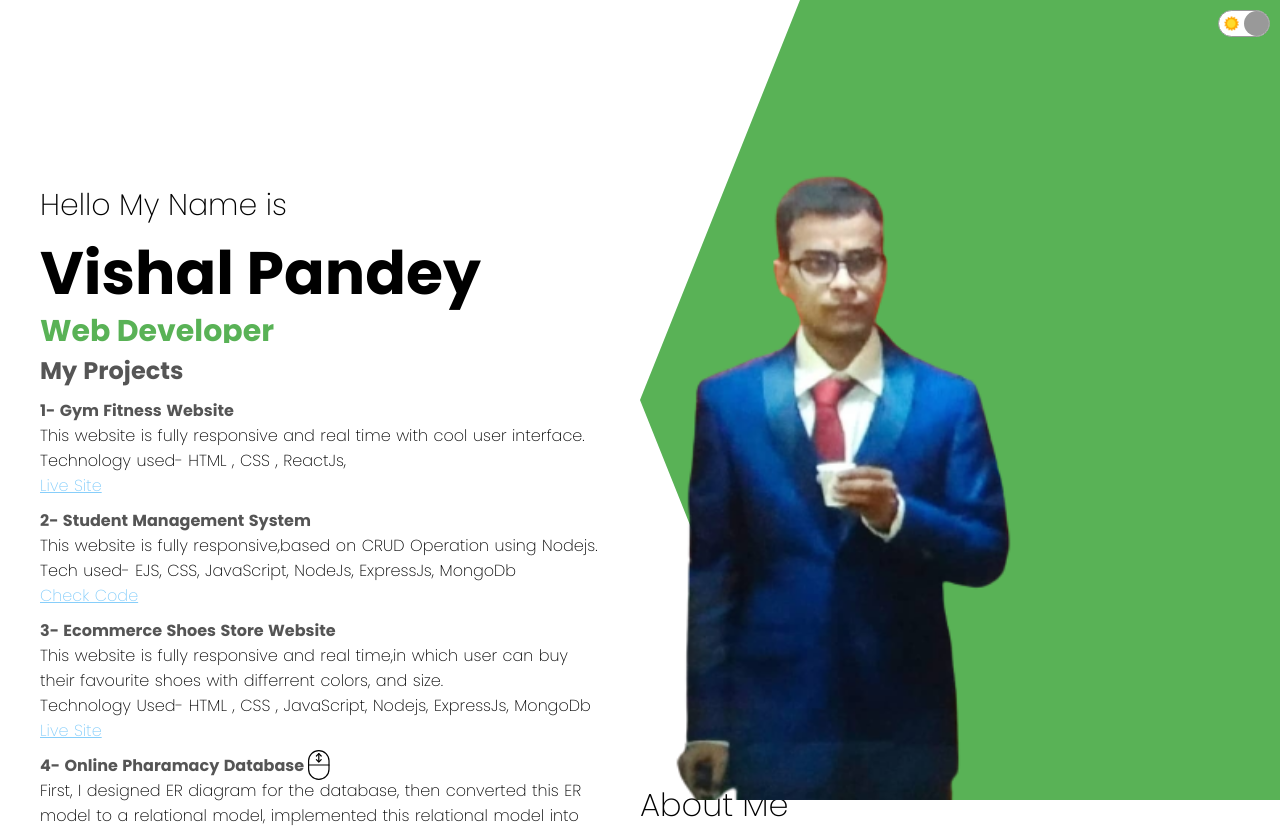
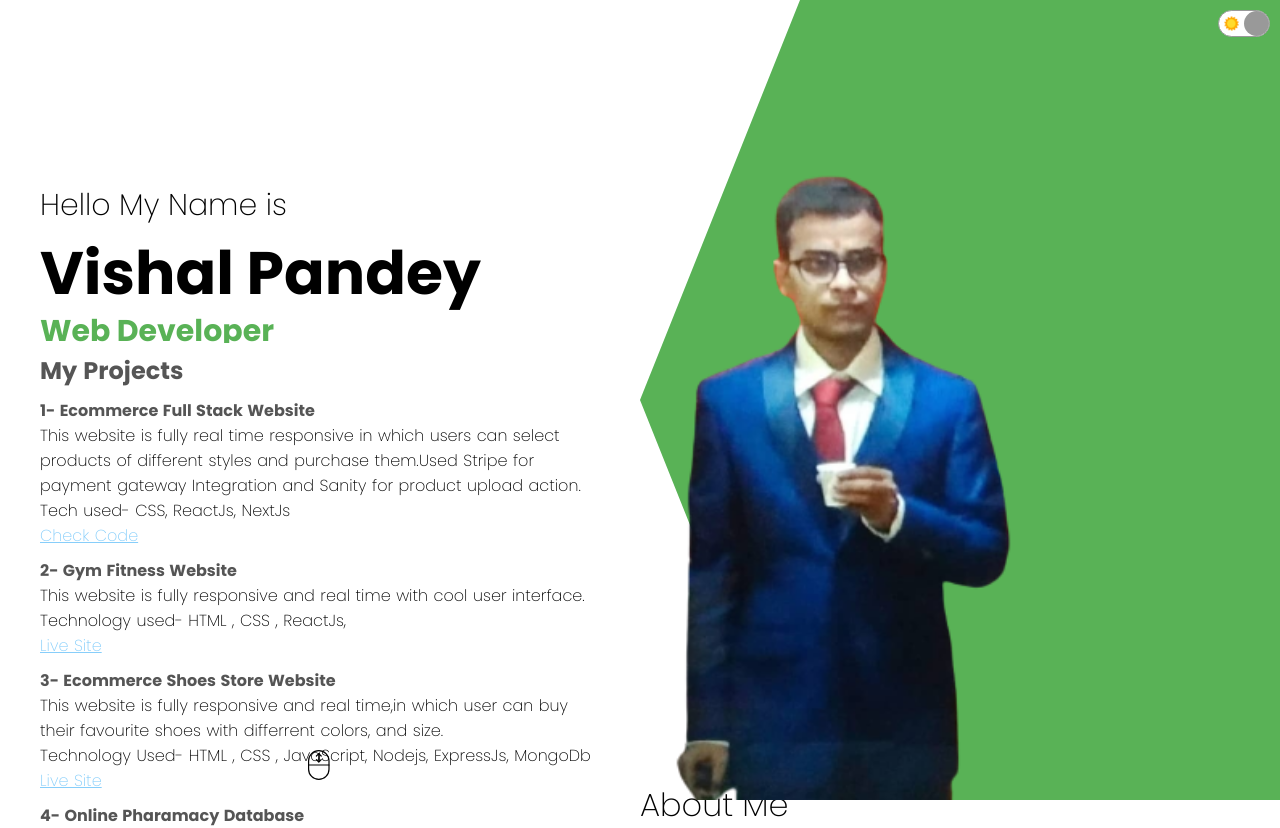
Before and after one commit to vishalrider237/Portfolio, a React (Create React App) app: page / in a window 1280 px wide. Shown: the top 828 px of the page. Built offline with nearby package versions, Linux system fonts and the light colour scheme; a web font is replaced by a local one.

Commit message:
changed something

```diff
--- a/src/components/intro/intro.jsx
+++ b/src/components/intro/intro.jsx
@@ -14,18 +14,20 @@ const Intro = () =>{
               </div>
               <p className="i-desc">
                  <h2 className="h">My Projects</h2>
-               <h4 className="h">1- Gym Fitness Website</h4>This website is fully responsive and real time with cool user interface.<br/>
+            <h4 className="h">1- Ecommerce Full Stack Website</h4>This website is fully real time responsive in which users can select products
+                   of different styles and purchase them.Used Stripe for payment gateway Integration and Sanity for product upload action.<br/>
+                   Tech used- CSS, ReactJs, NextJs <br/>
+                   <div>
+                     <a href="https://ecommerce-full-stack-flax.vercel.app/" className="code">Check Code</a>
+                   </div>
+               <h4 className="h">2- Gym Fitness Website</h4>This website is fully responsive and real time with cool user interface.<br/>
                       Technology used-
                           HTML , CSS , ReactJs,
                         <br/>
                         <div>
                           <a href="https://fitclub-af9.pages.dev/" className="code">Live Site</a>
                   </div>
-                <h4 className="h">2- Student Management System</h4>This website is fully responsive,based on CRUD Operation using Nodejs.<br/>
-                   Tech used- EJS, CSS, JavaScript, NodeJs, ExpressJs, MongoDb  <br/>
-                   <div>
-                     <a href="https://github.com/vishalrider237/Student-Managment-System" className="code">Check Code</a>
-                   </div>
+
                   <h4 className="h">3- Ecommerce Shoes Store Website</h4>This website is fully responsive and real time,in which user can buy their favourite shoes with differrent colors,
                   and size.<br/>
                    Technology Used-
```
